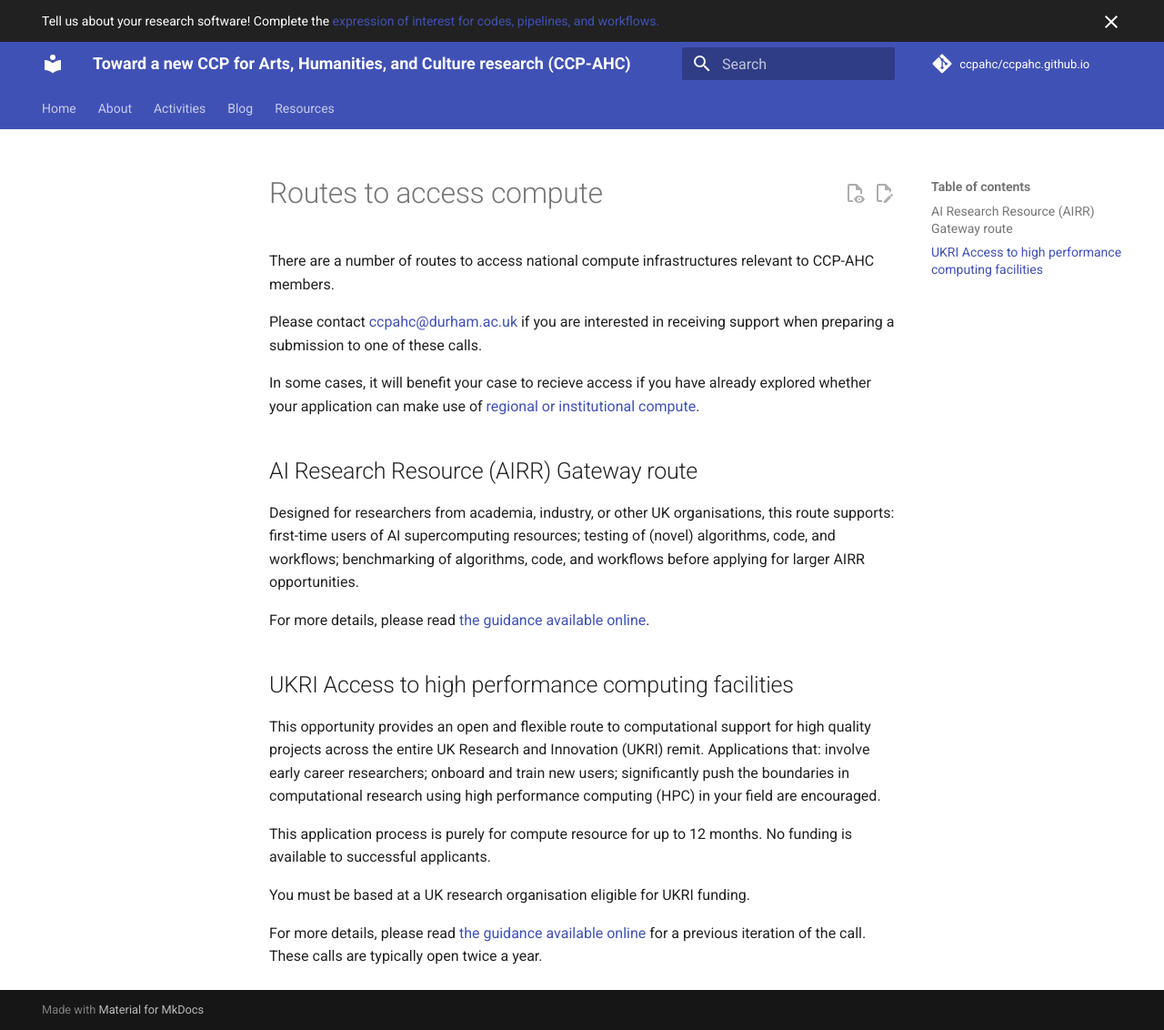
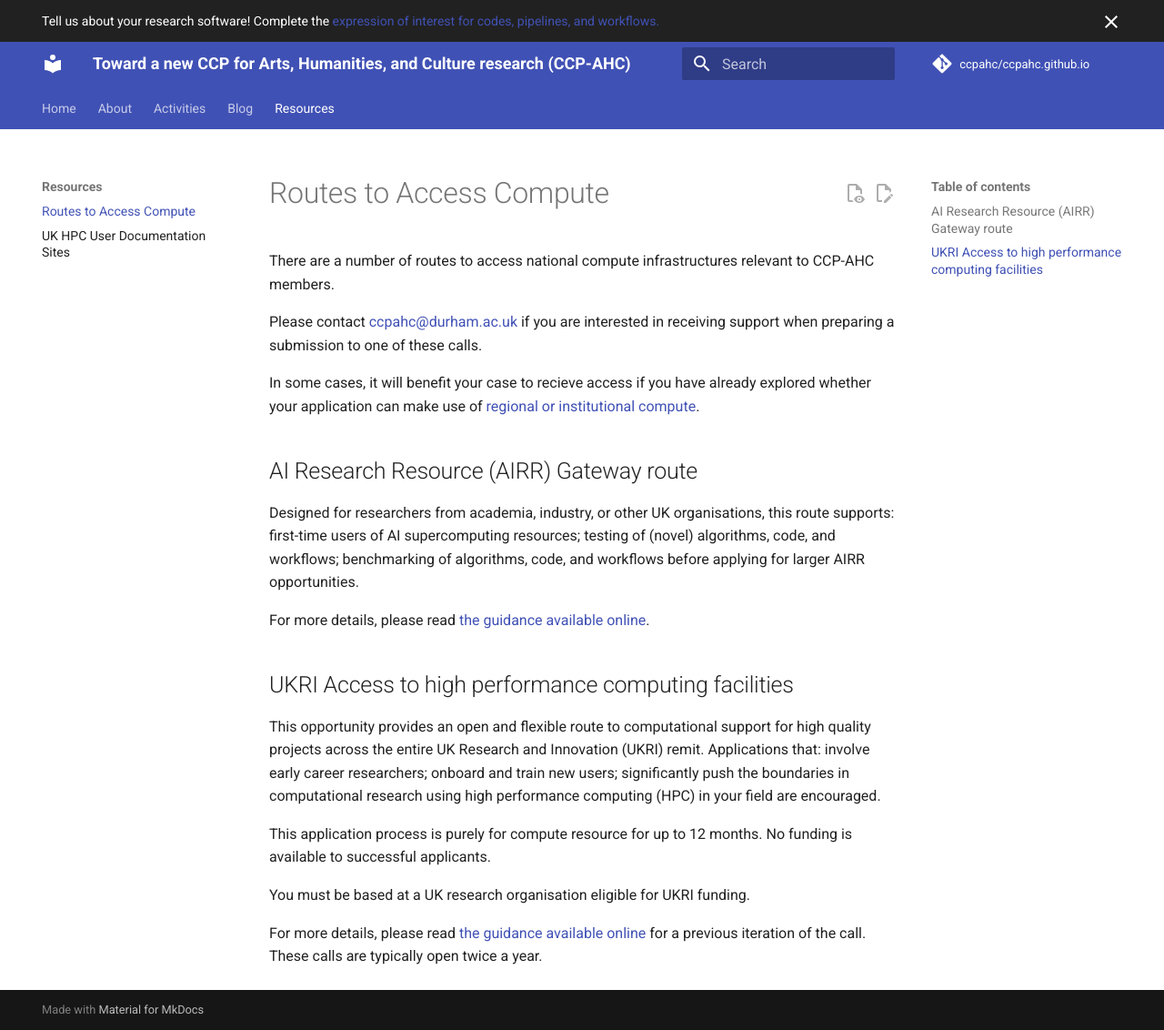
Before and after one commit to ccpahc/ccpahc.github.io, an MkDocs documentation site: the page built from docs/resources/routes-to-access-compute.md, in a window 1280 px wide and 1132 px high. Shown: the whole window at 91% size. Built offline with MkDocs 1.6.1 and Material for MkDocs 9.7.7, drawn with Linux system fonts in a browser that asks for light colours; comment, search, counter and statistics services are not loaded.

Commit message:
Update nav structure for new pages.

```diff
--- a/mkdocs.yml
+++ b/mkdocs.yml
@@ -54,4 +54,5 @@
             - Agenda: activities/town-hall-2025/agenda.md
   - Blog: blog/index.md
   - Resources:
+      - Routes to Access Compute: resources/routes-to-access-compute.md
       - UK HPC User Documentation Sites: resources/sites.md
```
